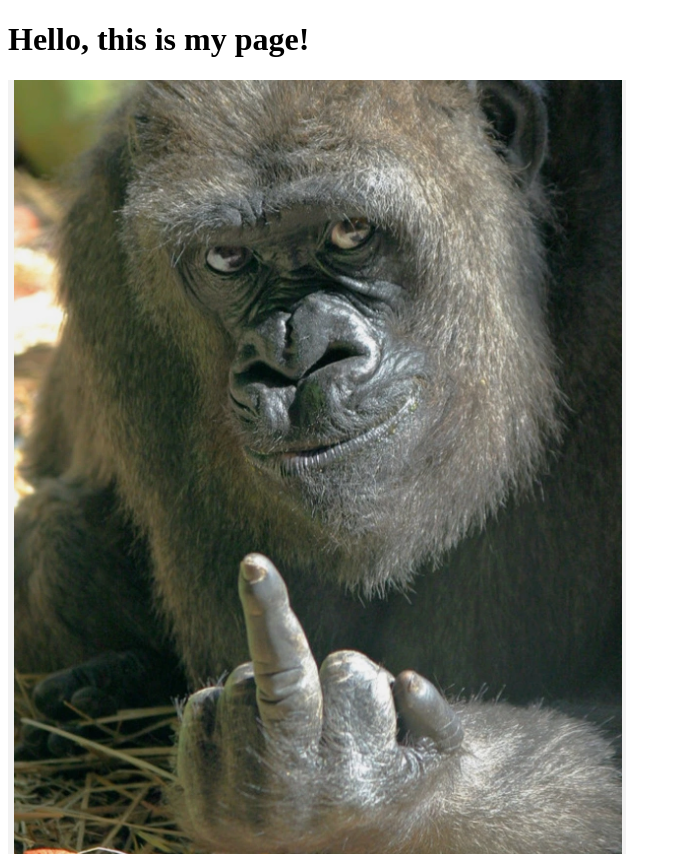
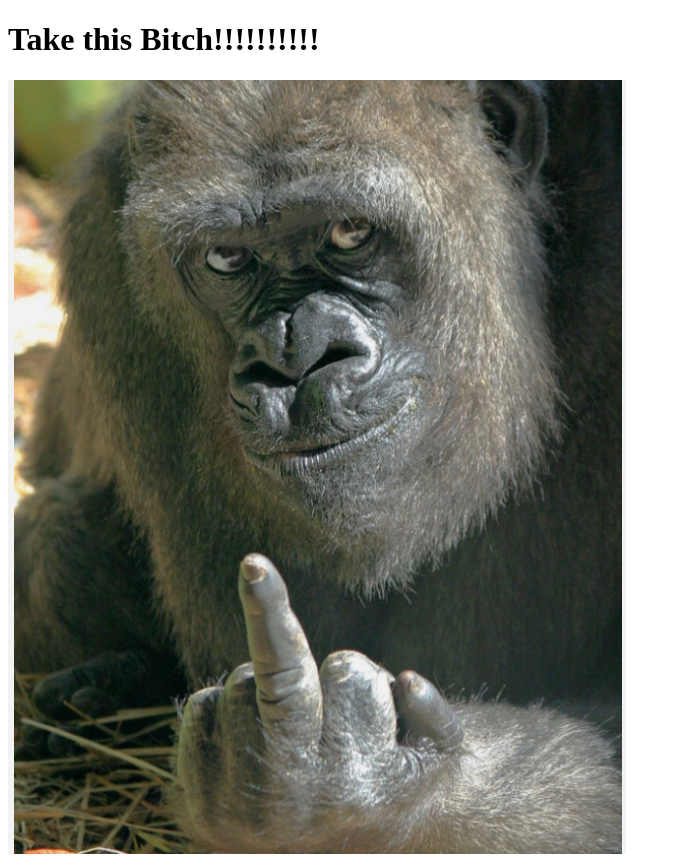
Before and after one commit to AbbasAbdishakour/QR-Site, a plain HTML site: page index.html in a window 1280 px wide. Shown: the whole page, without its empty margins (0-681 px from the left). Drawn offline with Linux system fonts and the light colour scheme.

Commit message:
Change heading text
Updated the main heading text in the HTML file.

```diff
--- a/index.html
+++ b/index.html
@@ -6,7 +6,7 @@
   <title>My QR Site</title>
 </head>
 <body>
-  <h1>Hello, this is my page!</h1>
+  <h1>Take this Bitch!!!!!!!!!!</h1>
 
 <img src="./gorilla.png" alt="Gorilla">
 
```
